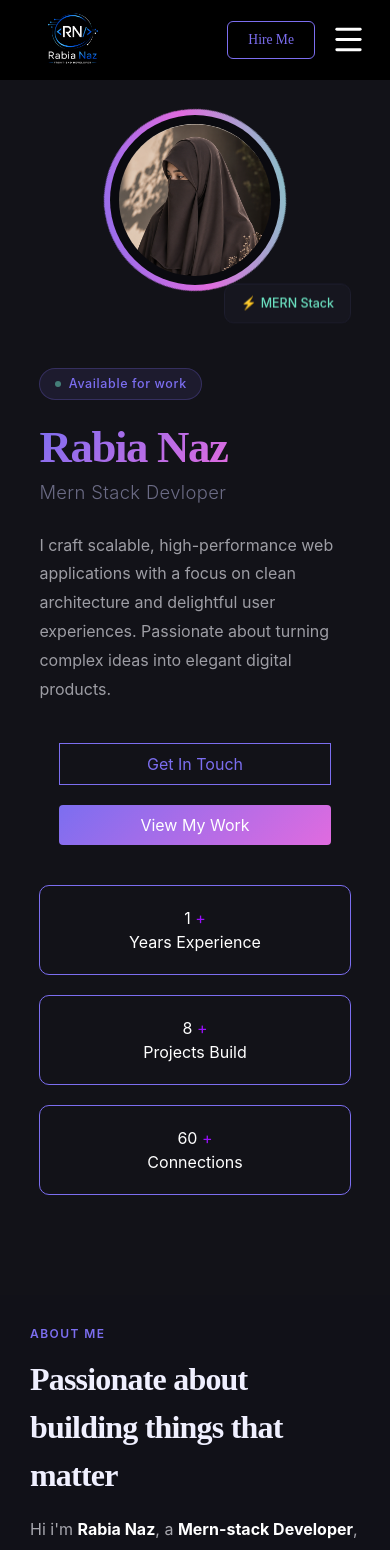
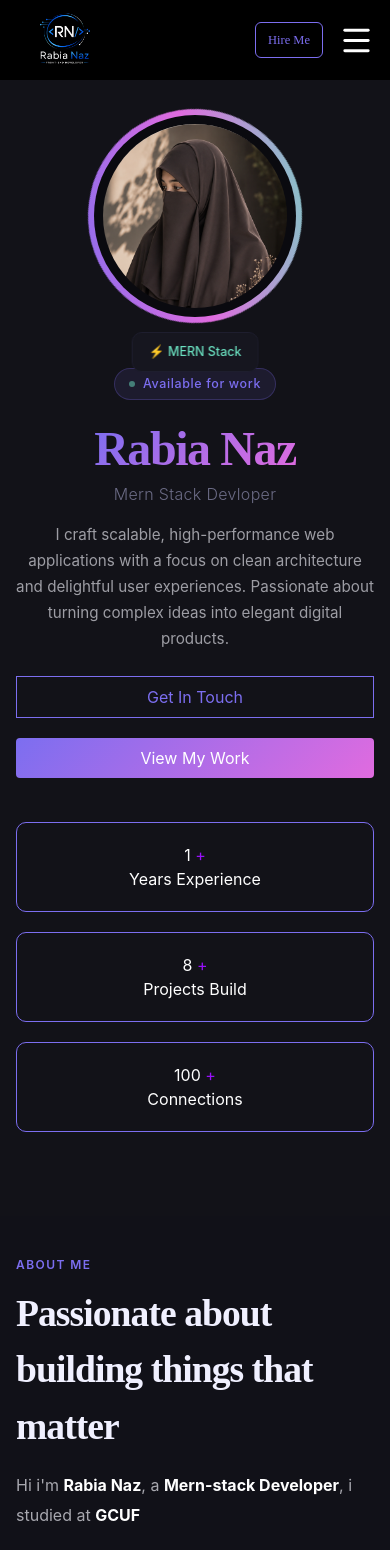
Before and after one commit to Web864/portfolio, a React app: page / in a window 390 px wide. Shown: the top 1550 px of the page. Built offline with nearby package versions, Linux system fonts and the light colour scheme; the HTML template or start-up script is replaced by a standard one.

Commit message:
connection

```diff
--- a/src/App.css
+++ b/src/App.css
@@ -289,7 +289,7 @@ section {
 }
 
 .item-bar-width {
-    height: 36%;
+    height: 100%;
     min-height: inherit;
     background: linear-gradient(90deg, var(--accent), var(--accent2));
     border-radius: 0.125rem;
@@ -806,6 +806,11 @@ section {
 }
 
 @media (max-width: 62rem) {
+    #hero {
+        min-height: auto;
+        padding: 2rem 1.5rem 3rem;
+    }
+
     .hero-inner,
     .about-grid,
     .contact-wrapper,
@@ -816,7 +821,17 @@ section {
     }
 
     .hero-inner {
+        width: 100%;
+        gap: 2rem;
+    }
+
+    .hero-inner {
         flex-direction: column-reverse;
+    }
+
+    .hero-content {
+        width: 100%;
+        text-align: center;
     }
 
     .hero-content,
@@ -837,17 +852,22 @@ section {
         text-align: center;
         gap: 1.25rem;
         padding-top: 1.25rem;
+        width: 100%;
     }
 
     .stat {
         border: 0.0625rem solid var(--accent);
         padding: 1.25rem;
         border-radius: 0.625rem;
+        width: 100%;
     }
 
     .float-badge.top-right {
-        right: -4.25rem;
-        top: 11rem;
+        right: auto;
+        top: 10.5rem;
+        left: 50%;
+        transform: translateX(-50%);
+        animation: none;
     }
 
     .section-wrap {
@@ -872,15 +892,117 @@ section {
     .hero-cta {
         flex-direction: column-reverse;
         text-align: center;
+        margin: 1.5rem 0;
+        width: 100%;
     }
 
     .hero-description {
         max-width: 100%;
     }
 
+    .projects-grid,
+    .skills-grid,
+    .contact-wrapper {
+        gap: 1.5rem;
+    }
+
+    .project-card,
+    .skill-chip,
+    .contact-form,
+    .contact-info {
+        width: 100%;
+    }
+
+    .project-img {
+        min-height: 15rem;
+    }
+
+    .contact-card {
+        align-items: flex-start;
+    }
+
     .get-in-touch {
         border: 0.0625rem solid var(--accent);
         color: var(--accent);
+    }
+}
+
+@media (max-width: 36rem) {
+    header {
+        padding-inline: 1rem;
+    }
+
+    header .hireBtn {
+        padding: 0.45rem 0.75rem;
+        font-size: 0.78rem;
+    }
+
+    #hero {
+        padding-inline: 1rem;
+    }
+
+    .hero-name {
+        font-size: clamp(2.25rem, 14vw, 3rem);
+    }
+
+    .hero-role {
+        font-size: 1rem;
+        margin-bottom: 1rem;
+    }
+
+    .hero-description {
+        font-size: 0.95rem;
+        line-height: 1.7;
+        margin-bottom: 1.5rem;
+    }
+
+    .profile-ring {
+        inline-size: min(70vw, 13rem);
+    }
+
+    .float-badge.top-right {
+        top: calc(100% + 0.75rem);
+        width: max-content;
+        max-width: 90vw;
+    }
+
+    .section-wrap {
+        padding: 2.5rem 1rem;
+    }
+
+    .section-header {
+        margin-bottom: 2rem;
+    }
+
+    .section-title {
+        font-size: clamp(1.8rem, 10vw, 2.35rem);
+    }
+
+    .inner-skills-perc,
+    .contact-form,
+    .response-box {
+        padding: 1.25rem;
+    }
+
+    .info-row,
+    .contact-card {
+        gap: 0.75rem;
+    }
+
+    .project-body {
+        padding: 1.1rem;
+    }
+
+    .project-links {
+        flex-wrap: wrap;
+    }
+
+    .timeline {
+        padding-left: 1.5rem;
+    }
+
+    .timeline-dot {
+        left: -1.85rem;
     }
 }
 
--- a/src/pages/Footer.jsx
+++ b/src/pages/Footer.jsx
@@ -3,7 +3,7 @@ import React from 'react'
 function Footer() {
   return (
     <footer className='bg-black text-[var(--muted)] text-center p-2'>
-        <p >Designed & built by <span className='text-[var(--text)]'>Rabia Naz</span> · © 2026 · All rights reserved</p>
+        <p >Designed & built by <span className='text-[var(--text)]'>Rabia Naz</span> Â· Â© 2026 Â· All rights reserved</p>
     </footer>
   )
 }
--- a/src/pages/Home.jsx
+++ b/src/pages/Home.jsx
@@ -47,7 +47,7 @@ function Home() {
                     </div>
                     <div className="stat">
                         <div className="stat-num">
-                             60 <span className='text-purple-600'>+</span>
+                             100 <span className='text-purple-600'>+</span>
                         </div>
                         <div className="stat-label">
                            <h4>Connections</h4>
```
